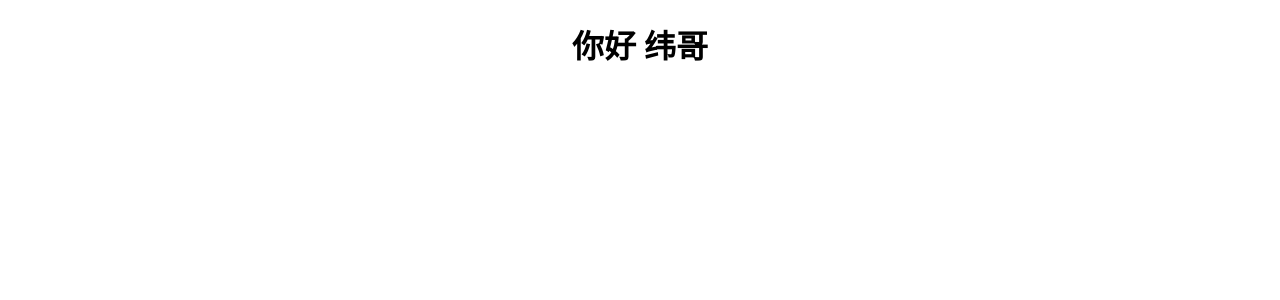
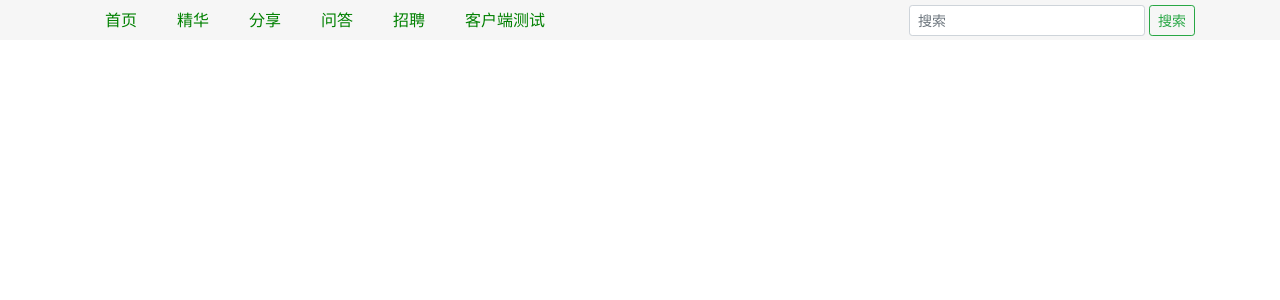
Before and after one commit to hanqiaobin/study-angular, an Angular app in the folder angular/: page / in a window 1280 px wide. Shown: the top 300 px of the page. Built offline with nearby package versions, Linux system fonts and the light colour scheme.

Commit message:
增加页面导航栏

```diff
--- a/angular/angular.json
+++ b/angular/angular.json
@@ -23,9 +23,14 @@
               "src/assets"
             ],
             "styles": [
-              "src/styles.css"
+              "src/styles.css",
+              "node_modules/bootstrap/dist/css/bootstrap.min.css"
             ],
-            "scripts": []
+            "scripts": [
+              "node_modules/jquery/dist/jquery.min.js",
+              "node_modules/popper.js/dist/popper.min.js",
+              "node_modules/bootstrap/dist/js/bootstrap.min.js"
+            ]
           },
           "configurations": {
             "production": {
--- a/angular/package.json
+++ b/angular/package.json
@@ -20,7 +20,10 @@
     "@angular/platform-browser": "^6.1.0",
     "@angular/platform-browser-dynamic": "^6.1.0",
     "@angular/router": "^6.1.0",
+    "bootstrap": "^4.1.3",
     "core-js": "^2.5.4",
+    "jquery": "^3.3.1",
+    "popper.js": "^1.14.4",
     "rxjs": "~6.2.0",
     "zone.js": "~0.8.26"
   },
--- a/angular/src/app/app.component.html
+++ b/angular/src/app/app.component.html
@@ -1,6 +1,54 @@
-<!--The content below is only a placeholder and can be replaced.-->
-<div style="text-align:center">
-  <h1>
-    你好 纬哥
-  </h1>
+<div class="page">
+  <div class="header" style="background-color: #F6F6F6">
+    <div class="container">
+      <div class="d-flex">
+        <div class="d-flex" style="color: green">
+          <div class="nav-item d-none d-md-flex mx-1">
+            <a class="nav-link">首页</a>
+          </div>
+          <div class="nav-item d-none d-md-flex mx-1">
+            <a class="nav-link">精华</a>
+          </div>
+          <div class="nav-item d-none d-md-flex mx-1">
+            <a class="nav-link">分享</a>
+          </div>
+          <div class="nav-item d-none d-md-flex mx-1">
+            <a class="nav-link">问答</a>
+          </div>
+          <div class="nav-item d-none d-md-flex mx-1">
+            <a class="nav-link">招聘</a>
+          </div>
+          <div class="nav-item d-none d-md-flex mx-1">
+            <a class="nav-link">客户端测试</a>
+          </div>
+        </div>
+        <form class="form-inline ml-auto">
+          <input class="form-control form-control-sm mr-1" type="search" placeholder="搜索" aria-label="Search">
+          <button class="btn btn-outline-success btn-sm" type="submit">搜索</button>
+        </form>
+      </div>
+    </div>
+  </div>
+  <div class="container">
+    <!-- 路由出口 -->
+  </div>
 </div>
+
+<!--<footer class="footer bg-dark fixed-bottom">-->
+  <!--<div class="container">-->
+    <!--<div class="row align-items-center flex-row-reverse">-->
+      <!--<div class="col-auto ml-lg-auto">-->
+        <!--<div class="row align-items-center">-->
+          <!--<div class="col-auto">-->
+            <!--<ul class="list-inline list-inline-dots mb-0">-->
+              <!--<li class="list-inline-item"><a href=".">联系我们</a></li>-->
+            <!--</ul>-->
+          <!--</div>-->
+          <!--<div class="col-auto">-->
+            <!--<a class="btn btn-outline-primary btn-sm"> 关于我们</a>-->
+          <!--</div>-->
+        <!--</div>-->
+      <!--</div>-->
+    <!--</div>-->
+  <!--</div>-->
+<!--</footer>-->
```
Also changed, not shown: 1 other file (tests, documents, lock files or other folders).
